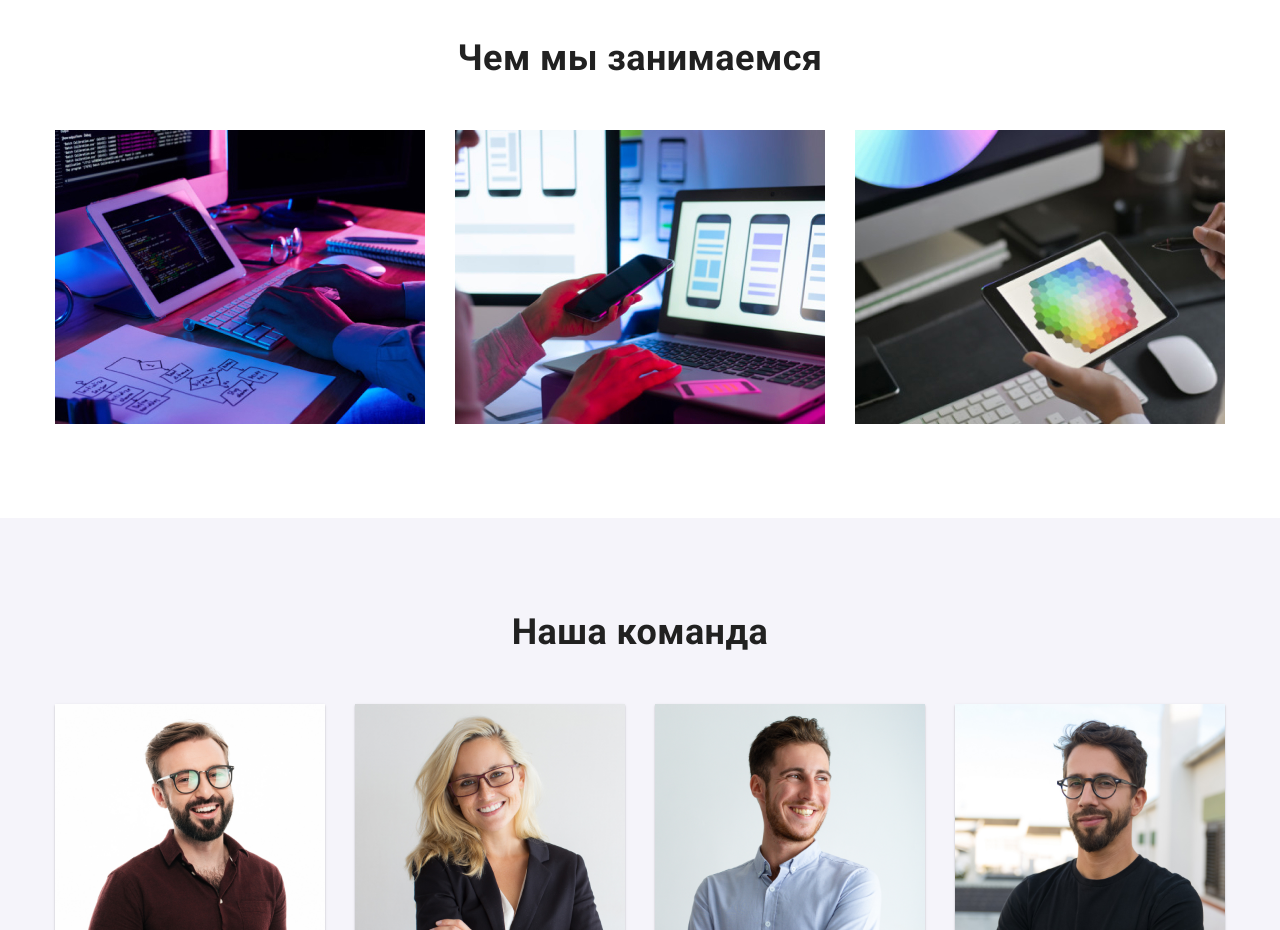
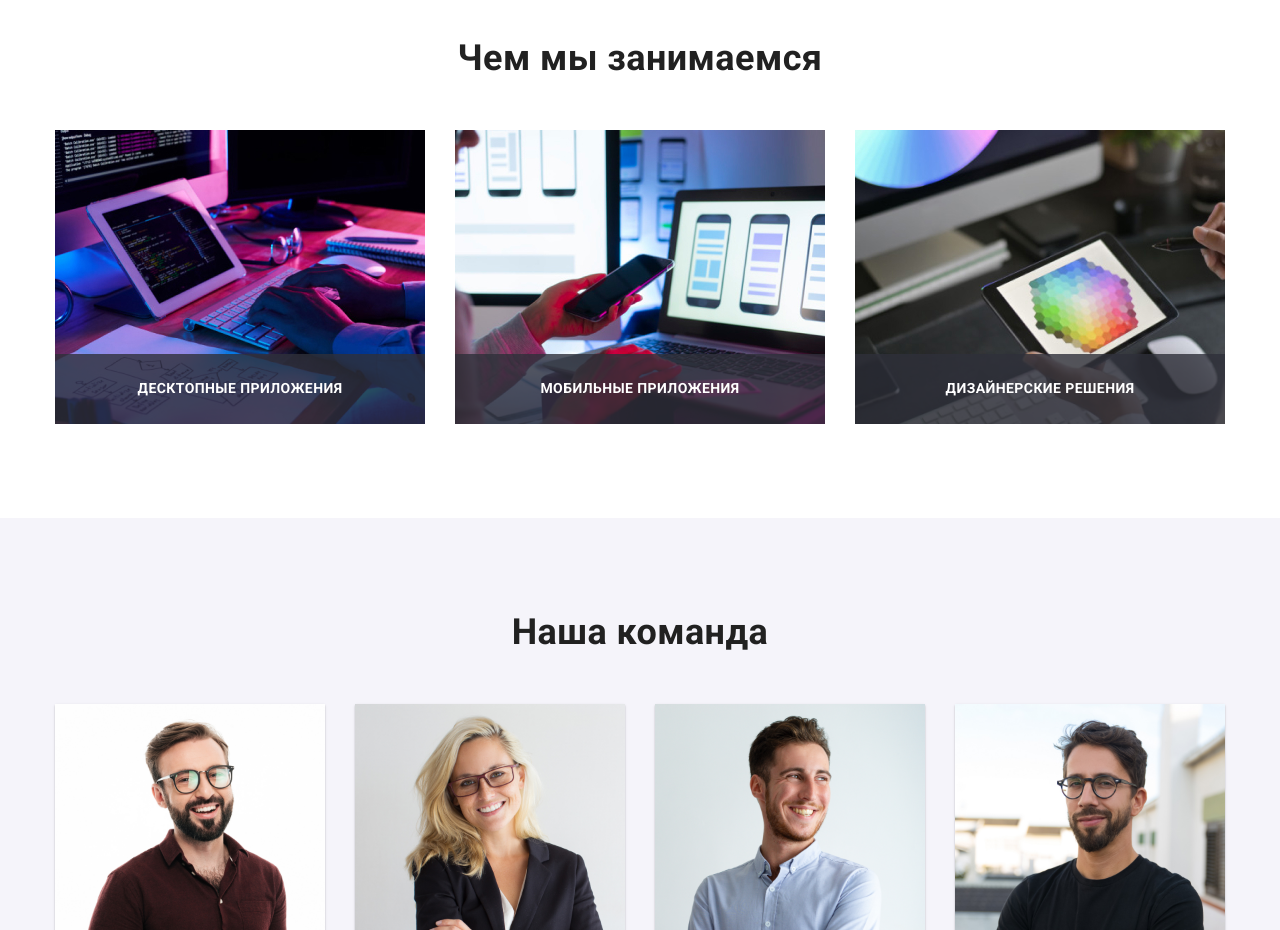
Before and after one commit to d3nnys/goit-markup-hw-05-old-, a plain HTML site: page studio.html in a window 1280 px wide. Shown: the part 1080-2010 px from the top of the page. Drawn offline with nearby package versions, Linux system fonts and the light colour scheme.

Commit message:
pictures

```diff
--- a/css/styles.css
+++ b/css/styles.css
@@ -126,10 +126,6 @@ img {
 .site-nav {
   display: flex;
   margin-left: 50px;
-}
-
-.site-nav .item + .item {
-  /* margin-left: 50px; */
 }
 
 .site-nav .item:not(:last-child) {
@@ -307,8 +303,38 @@ img {
 
 /* pictures */
 
+.picture-text {
+  position: absolute;
+
+  padding-top: 27px;
+  padding-bottom: 27px;
+  bottom: 0;
+  right: 0;
+  height: 70px;
+  width: 100%;
+  background: rgba(47, 48, 58, 0.8);
+
+  /* outline: 3px solid red; */
+}
+
+.img-list {
+  position: relative;
+}
+
+.img-text {
+  margin: 0;
+  font-weight: 700;
+  font-size: 14px;
+  line-height: 1.14;
+  text-transform: uppercase;
+
+  color: #FFFFFF;
+}
+
 .picture-list {
   display: flex;
+  text-align: center;
+  align-items: center;
 }
 
 .picture-list .item + .item {
--- a/studio.html
+++ b/studio.html
@@ -111,17 +111,26 @@
         <div class="container">
           <h2 class="section-title">Чем мы занимаемся</h2>
           <ul class="picture-list">
-            <li class="item">
+            <li class="item img-list">
+              <div class="picture-text">
+                <p class="img-text">Десктопные приложения</p>
+              </div>
               <img src="./image/img1.jpg" alt="Написание кода" width="370" />
             </li>
-            <li class="item">
+            <li class="item img-list">
+              <div class="picture-text">
+                <p class="img-text">Мобильные приложения</p>
+              </div>
               <img
                 src="./image/img2.jpg"
                 alt="Оптимизация под смартфоны"
                 width="370"
               />
             </li>
-            <li class="item">
+            <li class="item img-list">
+              <div class="picture-text">
+                <p class="img-text">Дизайнерские решения</p>
+              </div>
               <img
                 src="./image/img3.jpg"
                 alt="Оптимизация под планшеты"
```
